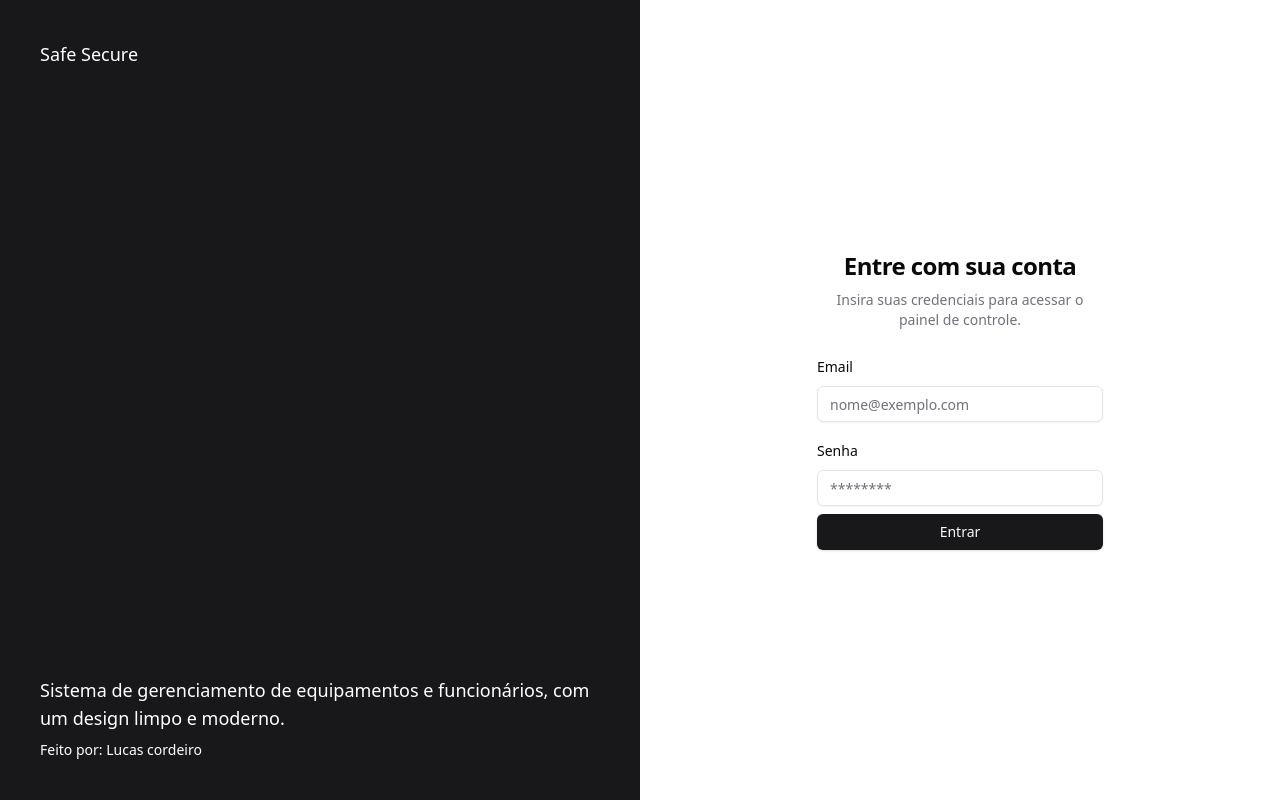
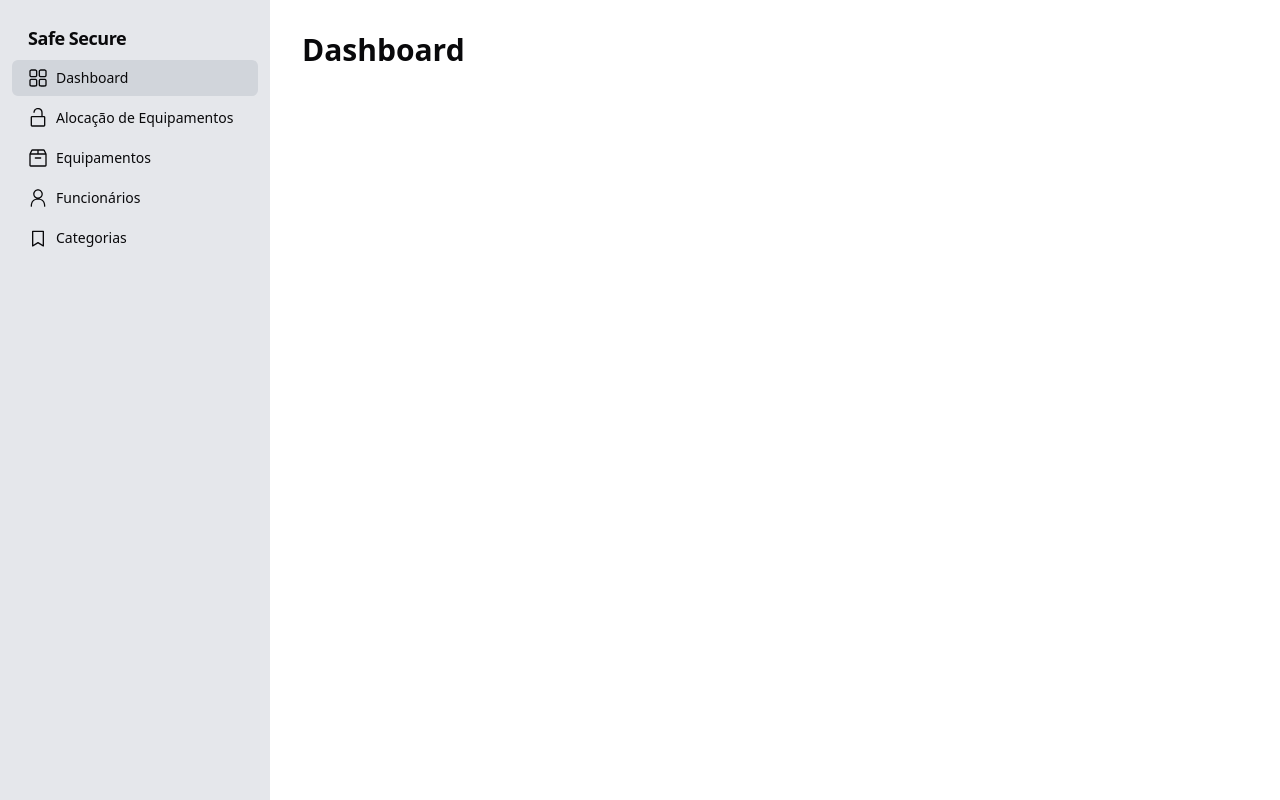
Before and after one commit to RanielliMontagna/safesecure-front, a React (Vite) app: page / in a window 1280 px wide. Built offline with nearby package versions, Linux system fonts and the light colour scheme.

Commit message:
feat: :sparkles: implement sidebar

```diff
--- a/package.json
+++ b/package.json
@@ -13,6 +13,7 @@
     "@hookform/resolvers": "^3.9.0",
     "@radix-ui/react-icons": "^1.3.0",
     "@radix-ui/react-label": "^2.1.0",
+    "@radix-ui/react-scroll-area": "^1.1.0",
     "@radix-ui/react-slot": "^1.1.0",
     "autoprefixer": "^10.4.20",
     "class-variance-authority": "^0.7.0",
--- a/src/app.tsx
+++ b/src/app.tsx
@@ -1,7 +1,7 @@
 import { Routes } from '@/routes/routes'
 import Providers from '@/providers/providers'
 
-import '@/index.css'
+import '@/styles/global.css'
 
 export default function App() {
   return (
--- /dev/null
+++ b/src/components/sidebar/sidebar.tsx
@@ -0,0 +1,43 @@
+import { cn } from '@/lib/utils'
+
+import { Button } from '../ui/button'
+import { privateRoutes } from '@/routes/routes.static'
+import { useLocation, useNavigate } from 'react-router-dom'
+
+interface SidebarProps extends React.HTMLAttributes<HTMLDivElement> {}
+
+export function Sidebar({ className }: SidebarProps) {
+  const navigate = useNavigate()
+  const location = useLocation()
+
+  return (
+    <div
+      className={cn(
+        'bg-gray-200 max-w-[270px] overflow-auto no-scrollbar',
+        className,
+      )}>
+      <div className="space-y-4 py-4">
+        <div className="px-3 py-2">
+          <h2 className="mb-2 px-4 text-lg font-semibold tracking-tight">
+            Safe Secure
+          </h2>
+          <div className="space-y-1">
+            {privateRoutes.map(route => (
+              <Button
+                key={route.href}
+                variant="ghost"
+                onClick={() => navigate(route.href)}
+                className={cn(
+                  'w-full justify-start',
+                  location.pathname === route.href && 'bg-gray-300',
+                )}>
+                {route.Icon && <route.Icon className="w-5 h-5 mr-2" />}
+                {route.name}
+              </Button>
+            ))}
+          </div>
+        </div>
+      </div>
+    </div>
+  )
+}
--- /dev/null
+++ b/src/components/ui/scroll-area.tsx
@@ -0,0 +1,46 @@
+import * as React from "react"
+import * as ScrollAreaPrimitive from "@radix-ui/react-scroll-area"
+
+import { cn } from "@/lib/utils"
+
+const ScrollArea = React.forwardRef<
+  React.ElementRef<typeof ScrollAreaPrimitive.Root>,
+  React.ComponentPropsWithoutRef<typeof ScrollAreaPrimitive.Root>
+>(({ className, children, ...props }, ref) => (
+  <ScrollAreaPrimitive.Root
+    ref={ref}
+    className={cn("relative overflow-hidden", className)}
+    {...props}
+  >
+    <ScrollAreaPrimitive.Viewport className="h-full w-full rounded-[inherit]">
+      {children}
+    </ScrollAreaPrimitive.Viewport>
+    <ScrollBar />
+    <ScrollAreaPrimitive.Corner />
+  </ScrollAreaPrimitive.Root>
+))
+ScrollArea.displayName = ScrollAreaPrimitive.Root.displayName
+
+const ScrollBar = React.forwardRef<
+  React.ElementRef<typeof ScrollAreaPrimitive.ScrollAreaScrollbar>,
+  React.ComponentPropsWithoutRef<typeof ScrollAreaPrimitive.ScrollAreaScrollbar>
+>(({ className, orientation = "vertical", ...props }, ref) => (
+  <ScrollAreaPrimitive.ScrollAreaScrollbar
+    ref={ref}
+    orientation={orientation}
+    className={cn(
+      "flex touch-none select-none transition-colors",
+      orientation === "vertical" &&
+        "h-full w-2.5 border-l border-l-transparent p-[1px]",
+      orientation === "horizontal" &&
+        "h-2.5 flex-col border-t border-t-transparent p-[1px]",
+      className
+    )}
+    {...props}
+  >
+    <ScrollAreaPrimitive.ScrollAreaThumb className="relative flex-1 rounded-full bg-border" />
+  </ScrollAreaPrimitive.ScrollAreaScrollbar>
+))
+ScrollBar.displayName = ScrollAreaPrimitive.ScrollAreaScrollbar.displayName
+
+export { ScrollArea, ScrollBar }
--- /dev/null
+++ b/src/containers/allocation/allocation.tsx
@@ -0,0 +1,7 @@
+export function Allocation() {
+  return (
+    <div>
+      <h1>Allocation</h1>
+    </div>
+  )
+}
--- a/src/containers/index.ts
+++ b/src/containers/index.ts
@@ -1,3 +1,4 @@
+export { Allocation } from './allocation/allocation'
 export { Dashboard } from './dashboard/dashboard'
 export { Categories } from './categories/categories'
 export { Employees } from './employees/employees'
--- a/src/layouts/privateLayout.tsx
+++ b/src/layouts/privateLayout.tsx
@@ -1,9 +1,14 @@
 import { Outlet } from 'react-router-dom'
+
+import { Sidebar } from '@/components/sidebar/sidebar'
 
 export function PrivateLayout() {
   return (
-    <div className="h-screen">
-      <Outlet />
+    <div className="h-screen flex ">
+      <Sidebar />
+      <div className="w-full p-8 overflow-auto">
+        <Outlet />
+      </div>
     </div>
   )
 }
--- /dev/null
+++ b/src/routes/routes.static.ts
@@ -0,0 +1,51 @@
+import {
+  DashboardIcon,
+  PersonIcon,
+  ArchiveIcon,
+  LockOpen1Icon,
+  BookmarkIcon,
+} from '@radix-ui/react-icons'
+
+import {
+  Login,
+  Dashboard,
+  Allocation,
+  Equipments,
+  Employees,
+  Categories,
+} from '@/containers'
+
+export const publicRoutes = [{ name: 'Login', href: '/', Component: Login }]
+
+export const privateRoutes = [
+  {
+    name: 'Dashboard',
+    href: '/',
+    Component: Dashboard,
+    Icon: DashboardIcon,
+  },
+  {
+    name: 'Alocação de Equipamentos',
+    href: '/alocacao',
+    Component: Allocation,
+    Icon: LockOpen1Icon,
+  },
+  {
+    name: 'Equipamentos',
+    href: '/equipamentos',
+    Component: Equipments,
+    Icon: ArchiveIcon,
+  },
+  {
+    name: 'Funcionários',
+    href: '/funcionarios',
+    Component: Employees,
+    Icon: PersonIcon,
+  },
+  {
+    name: 'Categorias',
+    href: '/categorias',
+    Component: Categories,
+    Icon: BookmarkIcon,
+  },
+]
--- a/src/routes/routes.tsx
+++ b/src/routes/routes.tsx
@@ -5,25 +5,26 @@ import {
   BrowserRouter,
 } from 'react-router-dom'
 
-import {
-  Categories,
-  Dashboard,
-  Employees,
-  Equipments,
-  Login,
-} from '@/containers'
 import { PublicLayout } from '@/layouts/publicLayout'
 import { PrivateLayout } from '@/layouts/privateLayout'
+import { privateRoutes, publicRoutes } from './routes.static'
 
 export function Routes() {
-  const isAuthenticated = false
+  const isAuthenticated = true
 
   if (!isAuthenticated) {
     return (
       <BrowserRouter>
         <RoutesV6>
           <Route element={<PublicLayout />}>
-            <Route path="/" element={<Login />} />
+            {publicRoutes.map(route => (
+              <Route
+                key={route.href}
+                path={route.href}
+                element={<route.Component />}
+              />
+            ))}
+
             <Route path="*" element={<Navigate to="/" replace={true} />} />
           </Route>
         </RoutesV6>
@@ -35,10 +36,13 @@ export function Routes() {
     <BrowserRouter>
       <RoutesV6>
         <Route path="/" element={<PrivateLayout />}>
-          <Route path="/" element={<Dashboard />} />
-          <Route path="equipamentos" element={<Equipments />} />
-          <Route path="categorias" element={<Categories />} />
-          <Route path="funcionarios" element={<Employees />} />
+          {privateRoutes.map(route => (
+            <Route
+              key={route.href}
+              path={route.href}
+              element={<route.Component />}
+            />
+          ))}
 
           <Route path="*" element={<Navigate to="/" replace={true} />} />
         </Route>
--- a/src/index.css
+++ b/src/styles/global.css
@@ -69,3 +69,15 @@
     @apply bg-background text-foreground;
   }
 }
+
+@layer utilities {
+  /* Hide scrollbar for Chrome, Safari and Opera */
+  .no-scrollbar::-webkit-scrollbar {
+    display: none;
+  }
+  /* Hide scrollbar for IE, Edge and Firefox */
+  .no-scrollbar {
+    -ms-overflow-style: none; /* IE and Edge */
+    scrollbar-width: none; /* Firefox */
+  }
+}
```
Also changed, not shown: 1 other file (tests, documents, lock files or other folders).
